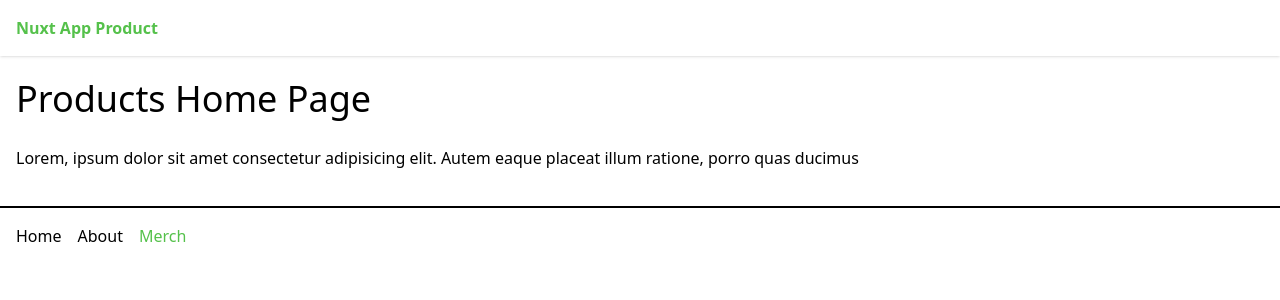
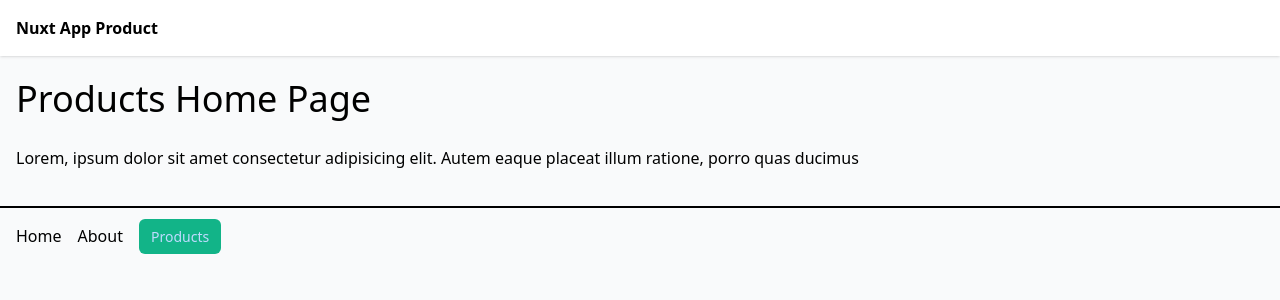
Before and after one commit to Sahasawat-Boss/Nuxt-App, a Nuxt app: page /products in a window 1280 px wide. Shown: the top 300 px of the page. Built offline with nearby package versions, Linux system fonts and the light colour scheme.

Commit message:
Custom active-class

```diff
--- a/assets/css/main.css
+++ b/assets/css/main.css
@@ -1,5 +1,15 @@
 @import "tailwindcss";
 
-.apply-test{
+.apply-test {
     @apply text-red-400 font-semibold hover:cursor-pointer
 }
+
+body {
+    @apply bg-gray-50;
+}
+
+@layer components {
+    .btn {
+        @apply bg-[#12b488] text-white px-3 py-2 rounded-md text-sm text-white;
+    }
+}
--- a/layouts/default.vue
+++ b/layouts/default.vue
@@ -2,16 +2,16 @@
     <main>
         <header class="shadow-sm">
             <nav class="container mx-auto p-4 flex justify-between">
-                <NuxtLink to="/" class="font-bold">Nuxt App Test</NuxtLink>
+                <NuxtLink to="/" class="font-bold" >Nuxt App Test</NuxtLink>
                 <ul class="flex gap-4">
                     <li>
-                        <NuxtLink to="/">Home</NuxtLink>
+                        <NuxtLink to="/" active-class="text-blue-500">Home</NuxtLink>
                     </li>
                     <li>
-                        <NuxtLink to="/about">About</NuxtLink>
+                        <NuxtLink to="/about" active-class="text-blue-500">About</NuxtLink>
                     </li>
                     <li>
-                        <NuxtLink to="/products" class="btn">Products</NuxtLink>
+                        <NuxtLink to="/products" class="btn" active-class="text-blue-200">Products</NuxtLink>
                     </li>
                 </ul>
             </nav>
@@ -27,7 +27,5 @@
 </template>
 
 <style scoped>
-.router-link-exact-active {
-    color: rgb(85, 193, 75);
-}
+
 </style>
--- a/layouts/products.vue
+++ b/layouts/products.vue
@@ -12,13 +12,13 @@
         <footer class="container mx-auto p-4 flex justify-between border-t-2">
             <ul class="flex gap-4">
                 <li>
-                    <NuxtLink to="/">Home</NuxtLink>
+                    <NuxtLink to="/" active-class="text-blue-500">Home</NuxtLink>
                 </li>
                 <li>
-                    <NuxtLink to="/about">About</NuxtLink>
+                    <NuxtLink to="/about" active-class="text-blue-500">About</NuxtLink>
                 </li>
                 <li>
-                    <NuxtLink to="/products">Merch</NuxtLink>
+                    <NuxtLink to="/products" class="btn" active-class="text-blue-200">Products</NuxtLink>
                 </li>
             </ul>
         </footer>
@@ -26,7 +26,4 @@
 </template>
 
 <style scoped>
-.router-link-exact-active {
-    color: rgb(85, 193, 75);
-}
 </style>
```
